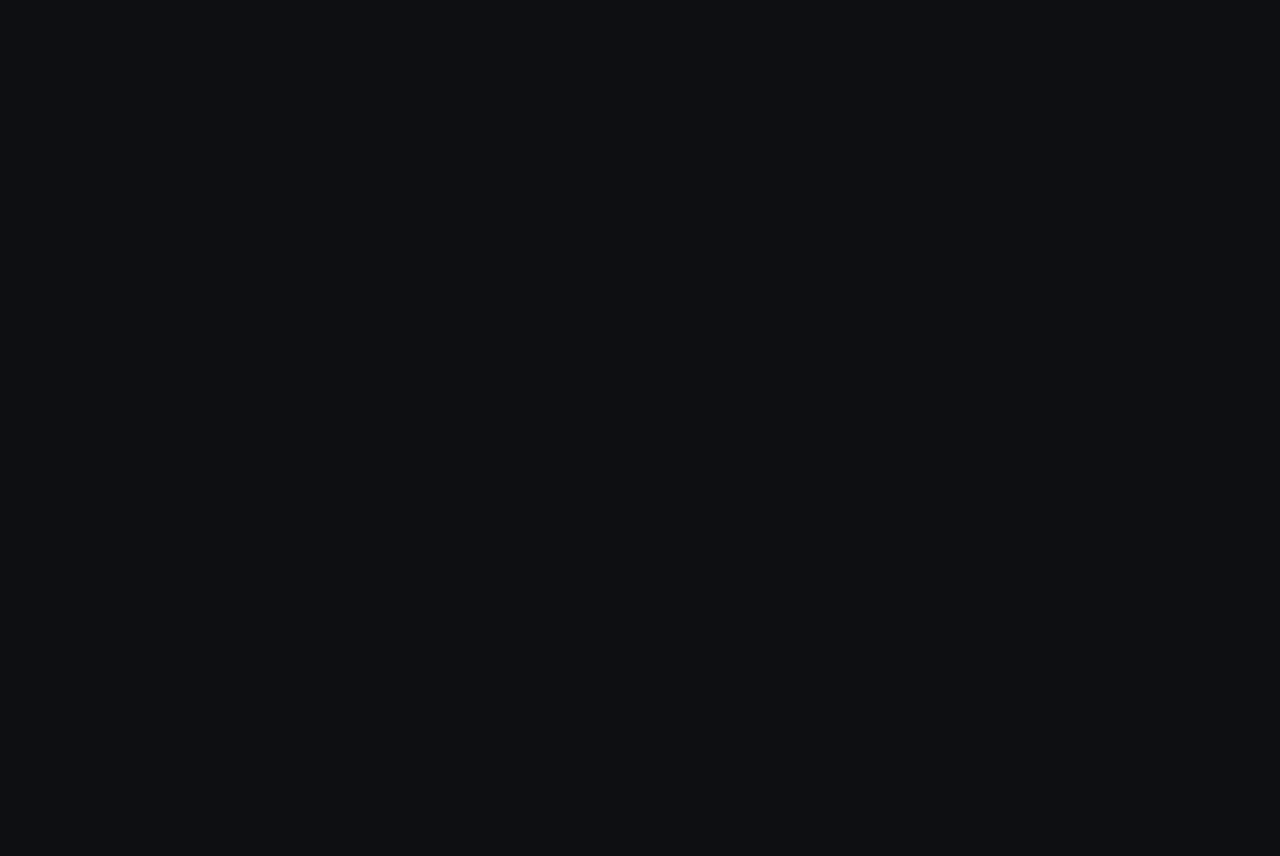
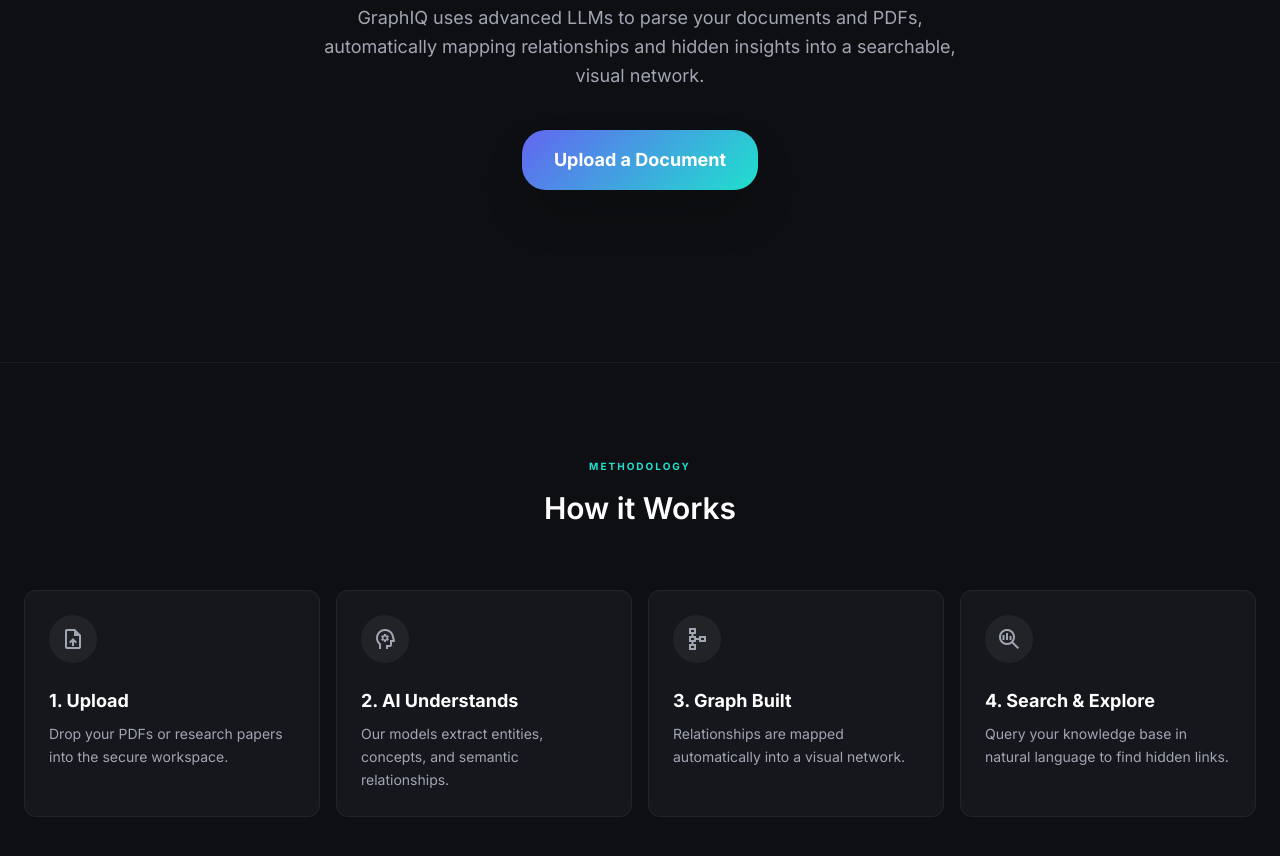
Before and after one commit to aryandas2911/GraphIQ, a React (Vite) app in the folder frontend/: page / in a window 1280 px wide. Shown: the part 340-1196 px from the top of the page. Before the commit the page ends 800 px from the top, so only its background shows below. Built offline with nearby package versions, Linux system fonts and the light colour scheme.

Commit message:
Hero and Methodology Section completed

```diff
--- a/frontend/index.html
+++ b/frontend/index.html
@@ -5,6 +5,18 @@
     <meta name="viewport" content="width=device-width, initial-scale=1.0" />
     <title>GraphIQ</title>
   </head>
+  <link
+    href="https://fonts.googleapis.com/css2?family=Inter:wght@400;500;600;700;800;900&amp;display=swap"
+    rel="stylesheet"
+  />
+  <link
+    href="https://fonts.googleapis.com/css2?family=Material+Symbols+Outlined:wght,FILL@100..700,0..1&amp;display=swap"
+    rel="stylesheet"
+  />
+  <link
+    href="https://fonts.googleapis.com/css2?family=Material+Symbols+Outlined:wght,FILL@100..700,0..1&amp;display=swap"
+    rel="stylesheet"
+  />
   <body>
     <div id="root"></div>
     <script type="module" src="/src/main.jsx"></script>
--- a/frontend/src/components/Navbar/Navbar.jsx
+++ b/frontend/src/components/Navbar/Navbar.jsx
@@ -7,7 +7,7 @@
   return (
     <div>
       <nav className="glass-nav fixed top-0 w-full z-50">
-        <div className="flex justify-between items-center h-16 px-4 sm:px-6 mx-auto">
+        <div className="flex justify-between items-center h-16 px-6 md:px-10 mx-auto">
           <div className="flex items-center gap-2">
             <span className="text-xl font-bold text-white tracking-tight">
               GraphIQ
--- a/frontend/src/index.css
+++ b/frontend/src/index.css
@@ -54,7 +54,6 @@
 
 .card-surface {
   background-color: var(--bg-card);
-  border: 1px solid var(--border-subtle);
   border-radius: var(--radius-md);
 }
 
--- a/frontend/src/pages/LandingPage.jsx
+++ b/frontend/src/pages/LandingPage.jsx
@@ -4,7 +4,8 @@
       <main className="pt-32 pb-20">
         {/* Hero Section */}
         <section className="mx-auto px-6 text-center mb-24">
-          <div className="inline-flex items-center gap-2 px-3 py-1 rounded-full bg-(--color-primary)/10 border border-(--color-primary)/10 ">
+          {/* Hero Section Pill */}
+          <div className="inline-flex items-center gap-2 px-3 py-1 rounded-full bg-(--color-primary)/10 border border-(--color-primary)/10 mb-8">
             <span className="relative flex h-2 w-2">
               <span className="animate-ping absolute inline-flex h-full w-full rounded-full bg-(--color-primary) opacity-75"></span>
               <span className="relative inline-flex rounded-full h-2 w-2 bg-(--color-primary)"></span>
@@ -13,6 +14,97 @@
               Thinking In Graphs
             </span>
           </div>
+
+          {/* Hero Section Text */}
+          <h1 className="text-4xl md:text-5xl lg:text-6xl font-semibold text-(--text-main) tracking-tight leading-[1.1] mb-6">
+            Turn Documents into an <br class="hidden md:block" />
+            <span className="text-transparent bg-clip-text bg-linear-to-r from-white to-(--text-muted)">
+              Interactive Knowledge Graph
+            </span>
+          </h1>
+
+          {/* Hero Section Description */}
+          <p className="text-lg text-(--text-muted) max-w-2xl mx-auto mb-10 leading-relaxed">
+            GraphIQ uses advanced LLMs to parse your documents and PDFs,
+            automatically mapping relationships and hidden insights into a
+            searchable, visual network.
+          </p>
+
+          {/* Hero CTA Button */}
+          <div className="flex items-center justify-center">
+            <button class="cta-gradient w-full sm:w-auto px-8 py-4 rounded-3xl text-white font-bold text-lg shadow-2xl shadow-(--color-primary)/10 hover:scale-[1.02] transition-transform cursor-pointer mb-19">
+              Upload a Document
+            </button>
+          </div>
+        </section>
+
+        {/* Methodology Section */}
+        <section className="mx-auto px-6 py-24 border-t border-white/5">
+          <div className="text-center mb-16">
+            <h2 class="text-[10px] font-bold tracking-[0.2em] text-(--color-primary) uppercase mb-4">
+              Methodology
+            </h2>
+            <h3 class="text-3xl font-semibold text-white">How it Works</h3>
+          </div>
+          <div className="grid grid-cols-1 md:grid-cols-2 lg:grid-cols-4 gap-4">
+            {/* Card 1 */}
+            <div className="group p-6 card-surface border border-white/5 hover:border-(--color-primary)/30 transition-all">
+              <div className="size-12 rounded-lg bg-white/5 flex items-center justify-center mb-6 group-hover:bg-(--color-primary)/10 transition-colors">
+                <span class="material-symbols-outlined text-(--text-muted) group-hover:text-(--color-primary)">
+                  upload_file
+                </span>
+              </div>
+              <h4 class="text-lg font-bold text-white mb-2">1. Upload</h4>
+              <p class="text-sm text-(--text-muted) leading-relaxed">
+                Drop your PDFs or research papers into the secure workspace.
+              </p>
+            </div>
+
+            {/* Card 2 */}
+            <div className="group p-6 card-surface border border-white/5 hover:border-(--color-primary)/30 transition-all">
+              <div className="size-12 rounded-lg bg-white/5 flex items-center justify-center mb-6 group-hover:bg-(--color-primary)/10 transition-colors">
+                <span class="material-symbols-outlined text-(--text-muted) group-hover:text-(--color-primary)">
+                  psychology
+                </span>
+              </div>
+              <h4 class="text-lg font-bold text-white mb-2">
+                2. AI Understands
+              </h4>
+              <p class="text-sm text-(--text-muted) leading-relaxed">
+                Our models extract entities, concepts, and semantic
+                relationships.
+              </p>
+            </div>
+
+            {/* Card 3 */}
+            <div className="group p-6 card-surface border border-white/5 hover:border-(--color-primary)/30 transition-all">
+              <div className="size-12 rounded-lg bg-white/5 flex items-center justify-center mb-6 group-hover:bg-(--color-primary)/10 transition-colors">
+                <span class="material-symbols-outlined text-(--text-muted) group-hover:text-(--color-primary)">
+                  schema
+                </span>
+              </div>
+              <h4 class="text-lg font-bold text-white mb-2">3. Graph Built</h4>
+              <p class="text-sm text-(--text-muted) leading-relaxed">
+                Relationships are mapped automatically into a visual network.
+              </p>
+            </div>
+
+            {/* Card 4 */}
+            <div className="group p-6 card-surface border border-white/5 hover:border-(--color-primary)/30 transition-all">
+              <div className="size-12 rounded-lg bg-white/5 flex items-center justify-center mb-6 group-hover:bg-(--color-primary)/10 transition-colors">
+                <span class="material-symbols-outlined text-(--text-muted) group-hover:text-(--color-primary)">
+                  search_insights
+                </span>
+              </div>
+              <h4 class="text-lg font-bold text-white mb-2">
+                4. Search &amp; Explore
+              </h4>
+              <p class="text-sm text-(--text-muted) leading-relaxed">
+                Query your knowledge base in natural language to find hidden
+                links.
+              </p>
+            </div>
+          </div>
         </section>
       </main>
     </>
```
